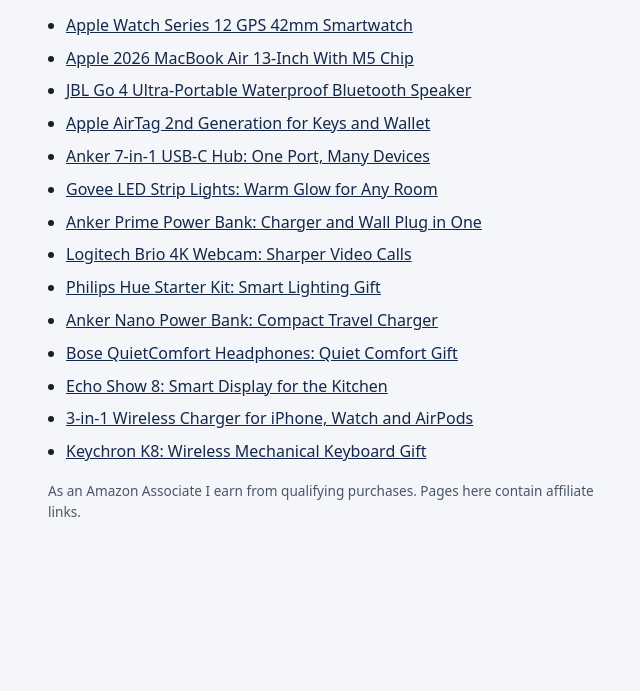
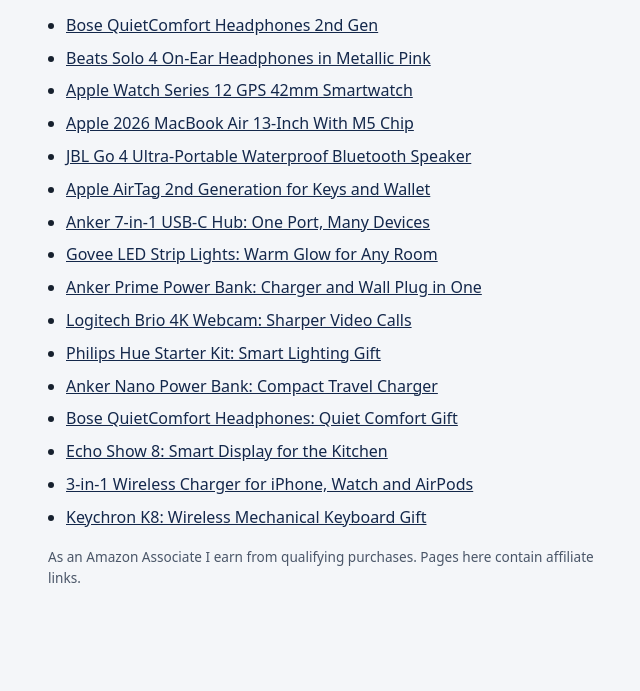
Before and after one commit to melvinsyamsuddin-byte/vhien-pins, a plain HTML site: page index.html in a window 1280 px wide. Shown: the part 109-800 px from the top of the page, without its empty margins (312-952 px from the left). Drawn offline with Linux system fonts and the light colour scheme.

Commit message:
Perbarui beranda

```diff
--- a/index.html
+++ b/index.html
@@ -13,6 +13,8 @@
 <h1>Vhien Tech Picks</h1>
 <p>Tech gift ideas and everyday gadgets. More at <a href="https://vhienstech.com">vhienstech.com</a>.</p>
 <ul>
+<li><a href="/p/vhien261128-02.html">Bose QuietComfort Headphones 2nd Gen</a></li>
+<li><a href="/p/vhien261128-01.html">Beats Solo 4 On-Ear Headphones in Metallic Pink</a></li>
 <li><a href="/p/vhien261127-02.html">Apple Watch Series 12 GPS 42mm Smartwatch</a></li>
 <li><a href="/p/vhien261127-01.html">Apple 2026 MacBook Air 13-Inch With M5 Chip</a></li>
 <li><a href="/p/vhien261126-02.html">JBL Go 4 Ultra-Portable Waterproof Bluetooth Speaker</a></li>
```
